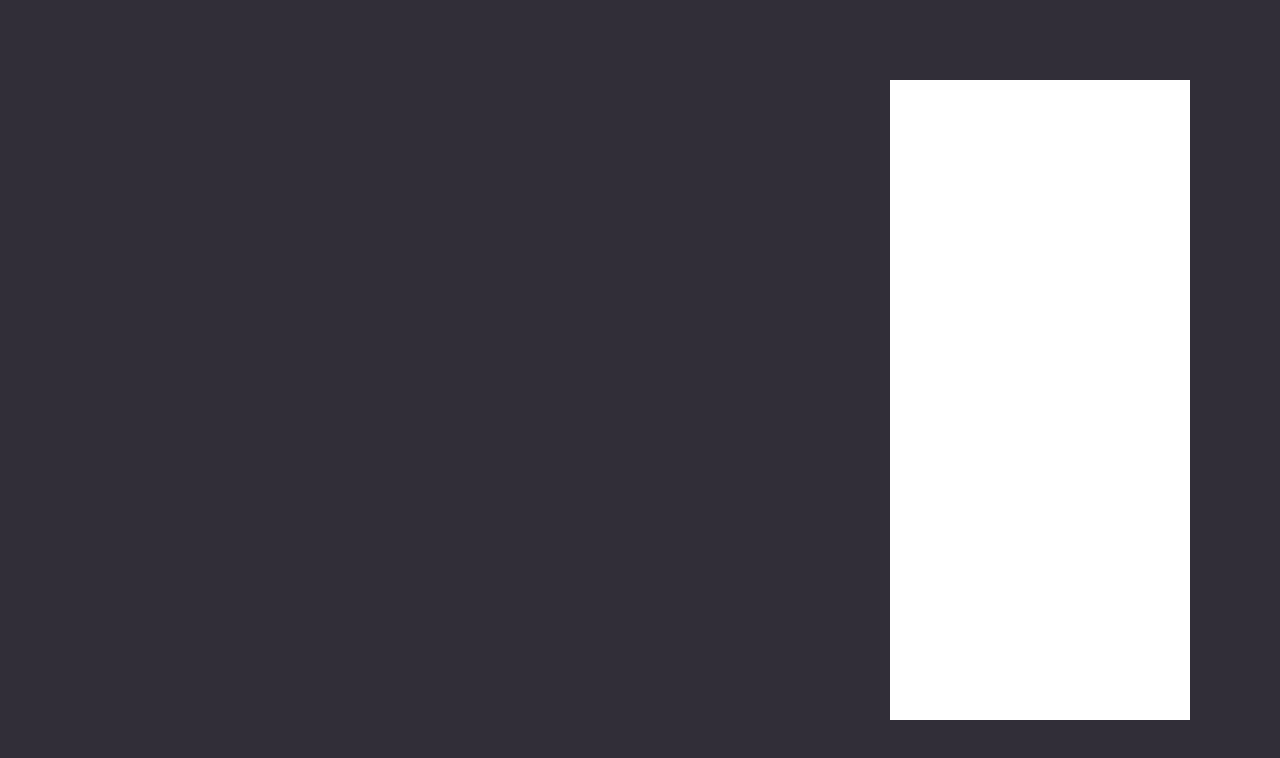
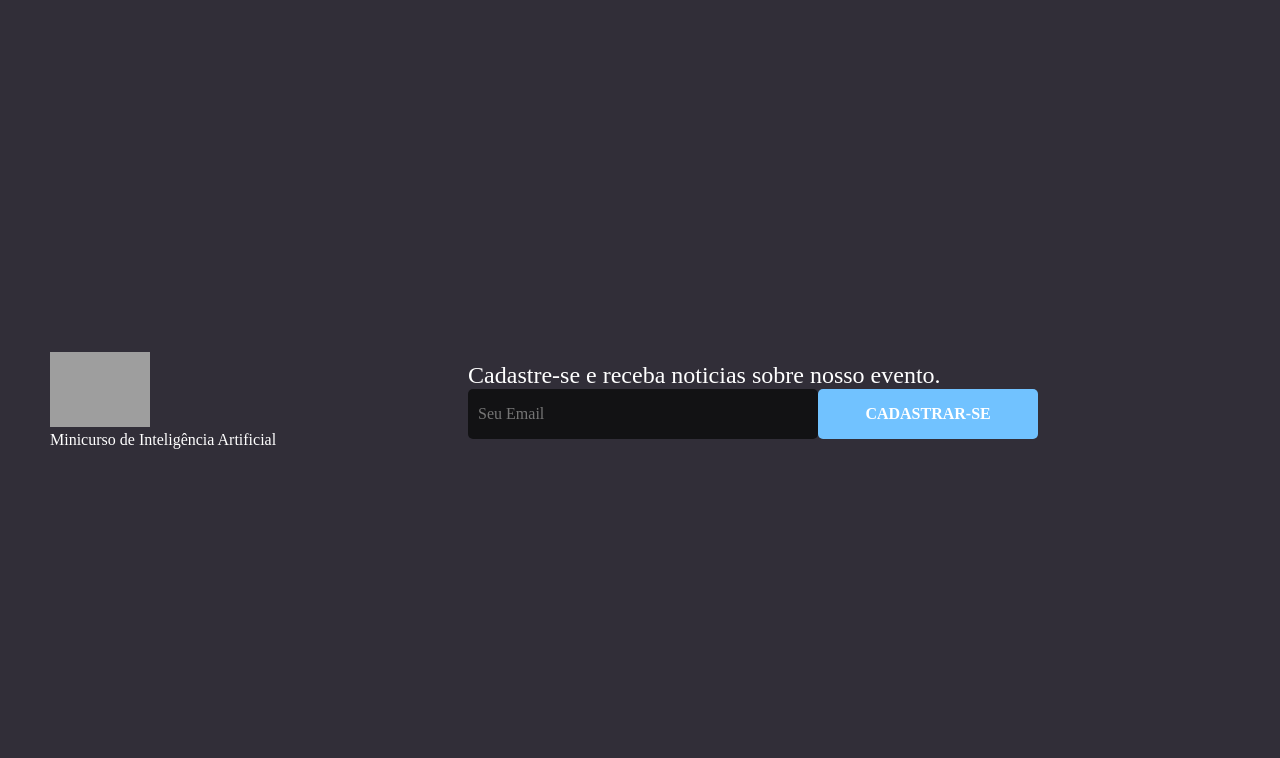
Before and after one commit to gsporto/gaia, a React (Create React App) app: page / in a window 1280 px wide. Shown: the top 758 px of the page. Built offline with nearby package versions, Linux system fonts and the light colour scheme; grey boxes are pictures that could not be loaded.

Commit message:
Advertising page

```diff
--- a/src/App.tsx
+++ b/src/App.tsx
@@ -1,13 +1,13 @@
 import React from 'react';
 import GlobalStyle from './styles/global';
-import Dashboard from './pages/Dashboard';
+import Advertising from './pages/Advertising';
 
 import './App.css';
 
 const App: React.FC = () => {
   return (
     <>
-      <Dashboard />
+      <Advertising />
       <GlobalStyle />
     </>
   );
--- /dev/null
+++ b/src/pages/Advertising/index.tsx
@@ -0,0 +1,29 @@
+import React from 'react';
+import logo from '../../assets/logo.png';
+
+import { Container, ContentContainer } from './styles';
+
+interface YoutubeTypes {
+  playVideo(): void;
+}
+
+const Dashboard: React.FC = () => {
+  return (
+    <Container>
+      <div>
+        <img src={logo} alt="" />
+        <p>Minicurso de Inteligência Artificial</p>
+      </div>
+
+      <ContentContainer>
+        <strong>Cadastre-se e receba noticias sobre nosso evento. </strong>
+        <div>
+          <input type="text" placeholder="Seu Email" />
+          <button type="button">Cadastrar-se</button>
+        </div>
+      </ContentContainer>
+    </Container>
+  );
+};
+
+export default Dashboard;
--- /dev/null
+++ b/src/pages/Advertising/styles.ts
@@ -0,0 +1,42 @@
+import styled from 'styled-components';
+
+export const Container = styled.div`
+  display: flex;
+  width: 100%;
+  max-width: 1180px;
+  margin: auto;
+
+  img {
+    width: 100px;
+    height: auto;
+  }
+`;
+
+export const ContentContainer = styled.div`
+  margin: auto;
+
+  strong {
+    font-size: 24px;
+  }
+
+  input {
+    height: 50px;
+    width: 350px;
+    background: rgb(18, 18, 20);
+    border-radius: 5px;
+    border-width: 0px;
+    padding-left: 10px;
+  }
+  button {
+    color: rgb(255, 255, 255);
+    font-size: 16px;
+    font-weight: bold;
+    height: 50px;
+    text-transform: uppercase;
+    background: #71c2ff;
+    border-radius: 5px;
+    border-width: 0px;
+    transition: background 0.2s ease 0s, color 0.2s ease 0s;
+    width: 220px;
+  }
+`;
--- a/src/pages/Dashboard/index.tsx
+++ b/src/pages/Dashboard/index.tsx
@@ -1,7 +1,12 @@
-import React, { useRef } from 'react';
+import React, { useRef, useCallback } from 'react';
 import ReactPlayer from 'react-player';
 
-import { Container, NodeContainer, PlayerContainer } from './styles';
+import {
+  Container,
+  ContentContainer,
+  NodeContainer,
+  PlayerContainer,
+} from './styles';
 
 interface YoutubeTypes {
   playVideo(): void;
@@ -10,26 +15,50 @@ interface YoutubeTypes {
 const Dashboard: React.FC = () => {
   const player = useRef<ReactPlayer>(null);
 
-  function handleSeek(event: React.FormEvent<HTMLButtonElement>): void {
+  const handleSeek = useCallback(
+    (event: React.FormEvent<HTMLButtonElement>) => {
       event.preventDefault();
       player.current?.seekTo(5000, 'seconds');
       const playerYotube = player.current?.getInternalPlayer() as YoutubeTypes;
       playerYotube.playVideo();
-  }
+    },
+    [player],
+  );
 
   return (
     <Container>
+      <ContentContainer>
         <PlayerContainer>
           <ReactPlayer
             ref={player}
             controls
             url="https://www.youtube.com/watch?v=ysz5S6PUM-U"
             width="100%"
-          height="auto"
+            height="100%"
           />
         </PlayerContainer>
 
-      <NodeContainer />
+        <NodeContainer>
+          <ul>
+            <li>
+              <button type="button">&nbsp;</button>
+              <p>Teste</p>
+            </li>
+            <li>
+              <button type="button">&nbsp;</button>
+              <p>Teste</p>
+            </li>
+            <li>
+              <button type="button">&nbsp;</button>
+              <p>Teste</p>
+            </li>
+            <li>
+              <button type="button">&nbsp;</button>
+              <p>Teste</p>
+            </li>
+          </ul>
+        </NodeContainer>
+      </ContentContainer>
     </Container>
   );
 };
--- a/src/pages/Dashboard/styles.ts
+++ b/src/pages/Dashboard/styles.ts
@@ -1,26 +1,115 @@
 import styled from 'styled-components';
 
 export const Container = styled.div`
+  width: 100%;
+  max-width: 1180px;
+  margin: auto;
+`;
+
+export const ContentContainer = styled.div`
   display: flex;
+  flex-wrap: wrap;
+  height: 500px;
 
-  height: 100vh;
-  max-width: 1100px;
-  margin: 0 auto;
+  @media (max-width: 991.98px) {
+    flex-direction: column;
+    height: 100vh;
+  }
 `;
 
 export const PlayerContainer = styled.div`
+  flex: 3;
+  background: rgb(25, 25, 28);
+  padding: 10px;
+  border-radius: 10px 0 0 10px;
+
+  @media (max-width: 991.98px) {
+    max-height: 300px;
+    border-radius: 0;
+  }
+`;
+
+export const NodeContainer = styled.aside`
   display: flex;
   flex: 1;
-  height: 80%;
-  align-self: center;
-  min-width: 700px;
+  padding: 10px;
+  border-radius: 0 10px 10px 0;
+  background: rgb(25, 25, 28);
+
+  @media (max-width: 991.98px) {
+    border-radius: 0;
+  }
+
+  ul {
+    position: relative;
+    margin: 30px;
+
+    li {
+      display: flex;
+      list-style: none;
+      position: relative;
+
+      & + li {
+        margin-top: 20px;
+      }
+
+      &:not(:first-child) {
+        &:before {
+          content: '';
+          height: 100%;
+          position: absolute;
+          border: 1px solid #7383d4;
+          bottom: 50%;
+          left: 4px;
+        }
+      }
+
+      &:not(:last-child) {
+        &:after {
+          content: '';
+          height: 100%;
+          position: absolute;
+          border: 1px solid #7383d4;
+          top: 50%;
+          left: 4px;
+        }
+      }
+
+      button {
+        z-index: 2;
+        position: relative;
+        border-radius: 50%;
+        height: 10px;
+        width: 10px;
+        margin-right: 30px;
+        border-width: 0;
+        align-self: center;
+
+        &::before {
+          content: '';
+          position: absolute;
+          top: 50%;
+          left: 50%;
+          width: 20px;
+          height: 20px;
+          transform: translate(-50%, -50%);
+          background: rgb(32, 32, 36);
+          border-width: 2px;
+          border-style: solid;
+          border-color: #7383d4;
+          border-radius: 50%;
+        }
+
+        &::after {
+          content: '';
+          position: absolute;
+          left: 0px;
+          width: 100%;
+          height: 100%;
+          border-radius: 50%;
+          background: rgb(225, 225, 230);
+        }
+      }
+    }
+  }
 `;
-
-export const NodeContainer = styled.div`
-  display: flex;
-  width: 300px;
-  height: 80%;
-  background-color: #fff;
-  margin-left: auto;
-  align-self: center;
-`;
--- a/src/styles/global.ts
+++ b/src/styles/global.ts
@@ -11,6 +11,7 @@ export default createGlobalStyle`
   body{
     background: #312E38;
     color: #FFF;
+    height: 100vh;
   }
 
   body, input , button {
@@ -25,4 +26,9 @@ export default createGlobalStyle`
   button {
     cursor: pointer;
   }
+  #root{
+    display: flex;
+    height: 100%;
+  }
+
 `;
```
Also changed, not shown: 1 other file (tests, documents, lock files or other folders). Lines whose indentation alone changed are shown as unchanged.
